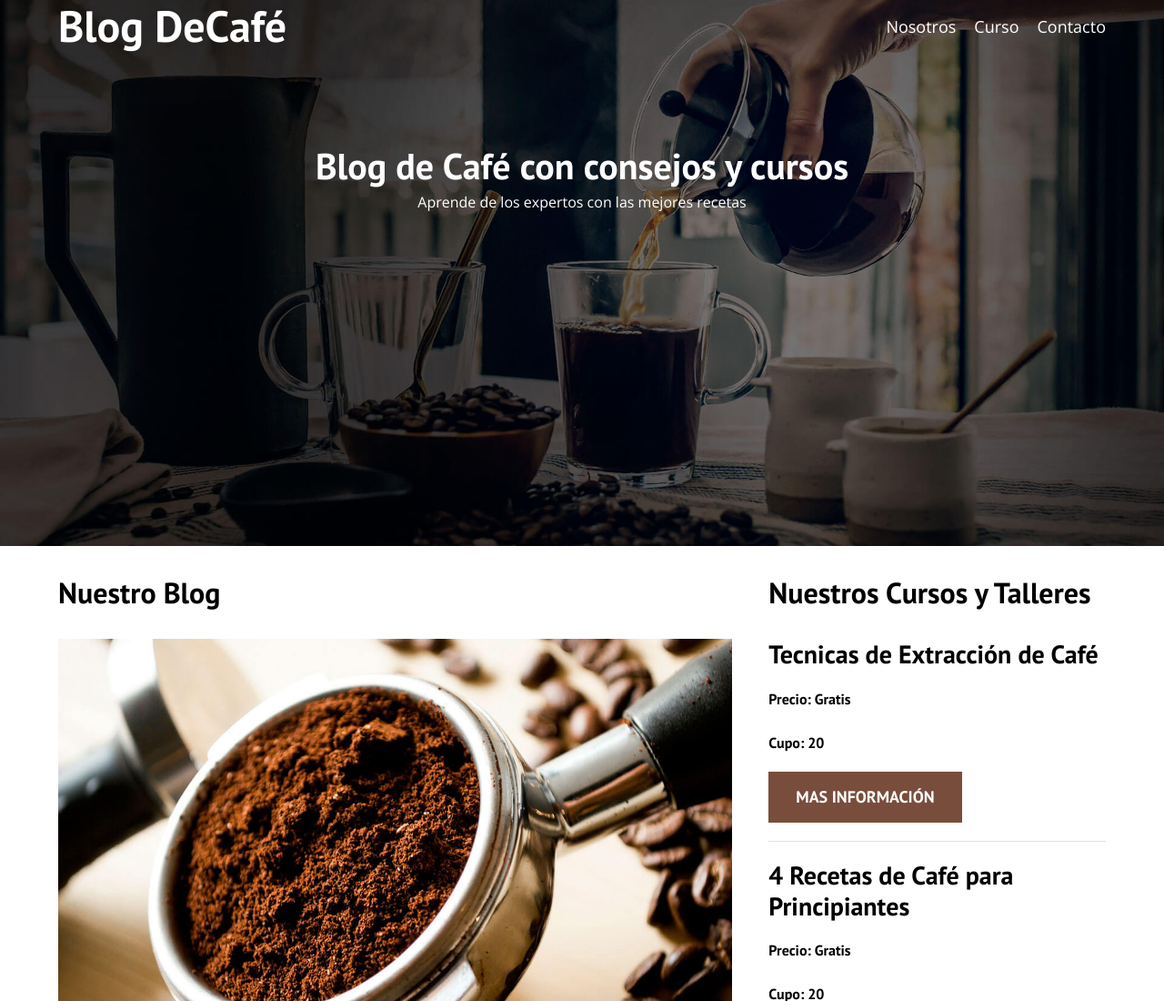
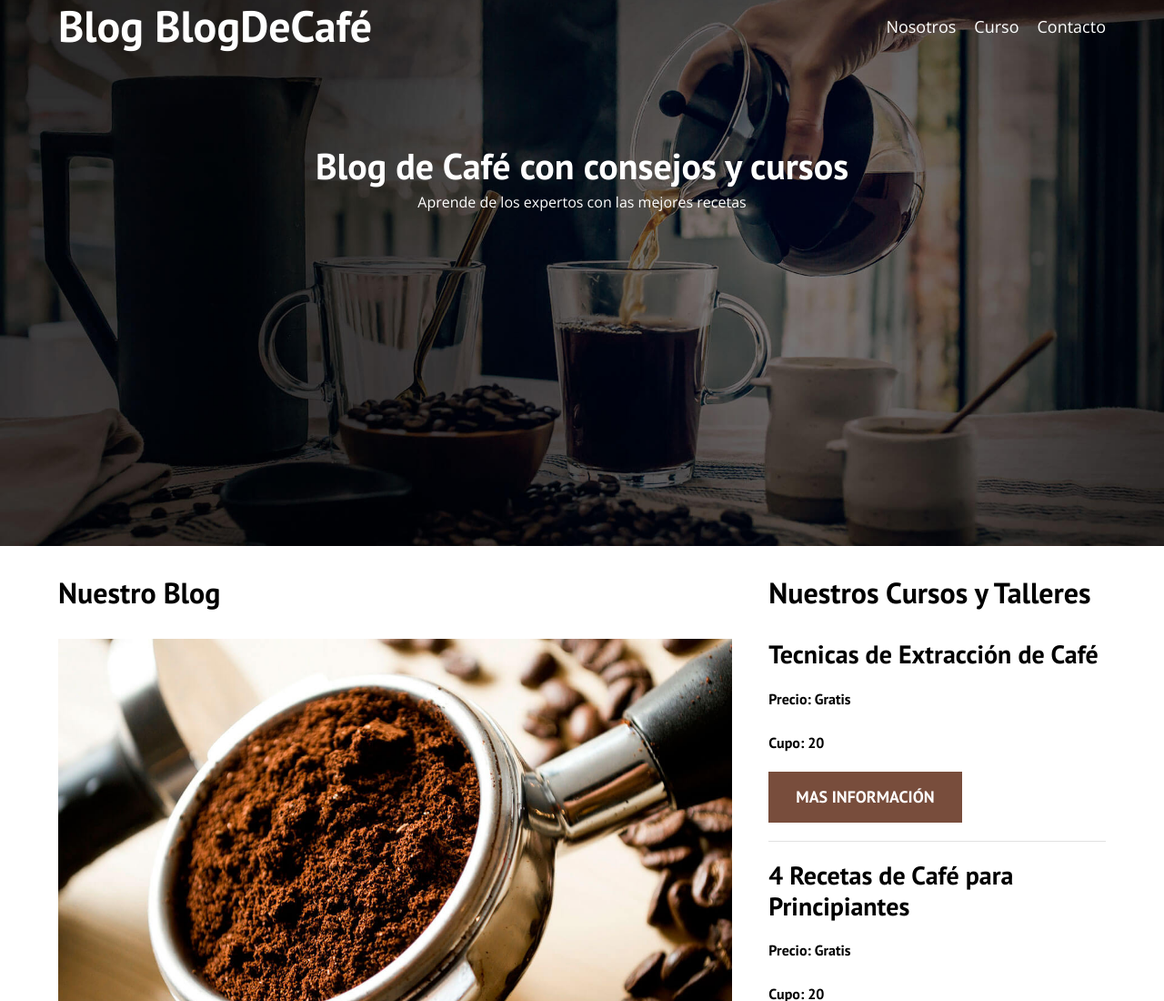
Before and after one commit to yeryneska/blogdecafe_inicio, a plain HTML site: page img/index.html in a window 1280 px wide. Shown: the top 1100 px of the page at 91% size. Drawn offline with nearby package versions, Linux system fonts and the light colour scheme.

Commit message:
Modificacion

```diff
--- a/img/index.html
+++ b/img/index.html
@@ -19,7 +19,7 @@
         <div class="barra">
           <a class="logo" href="index.html">
             <h1 class="logo__elemento no-margin centrar-texto">
-              Blog <span class="logo__bold">DeCafé</span>
+              Blog Blog<span class="logo__bold">DeCafé</span>
             </h1>
           </a>
           <nav class="navegacion">
```
